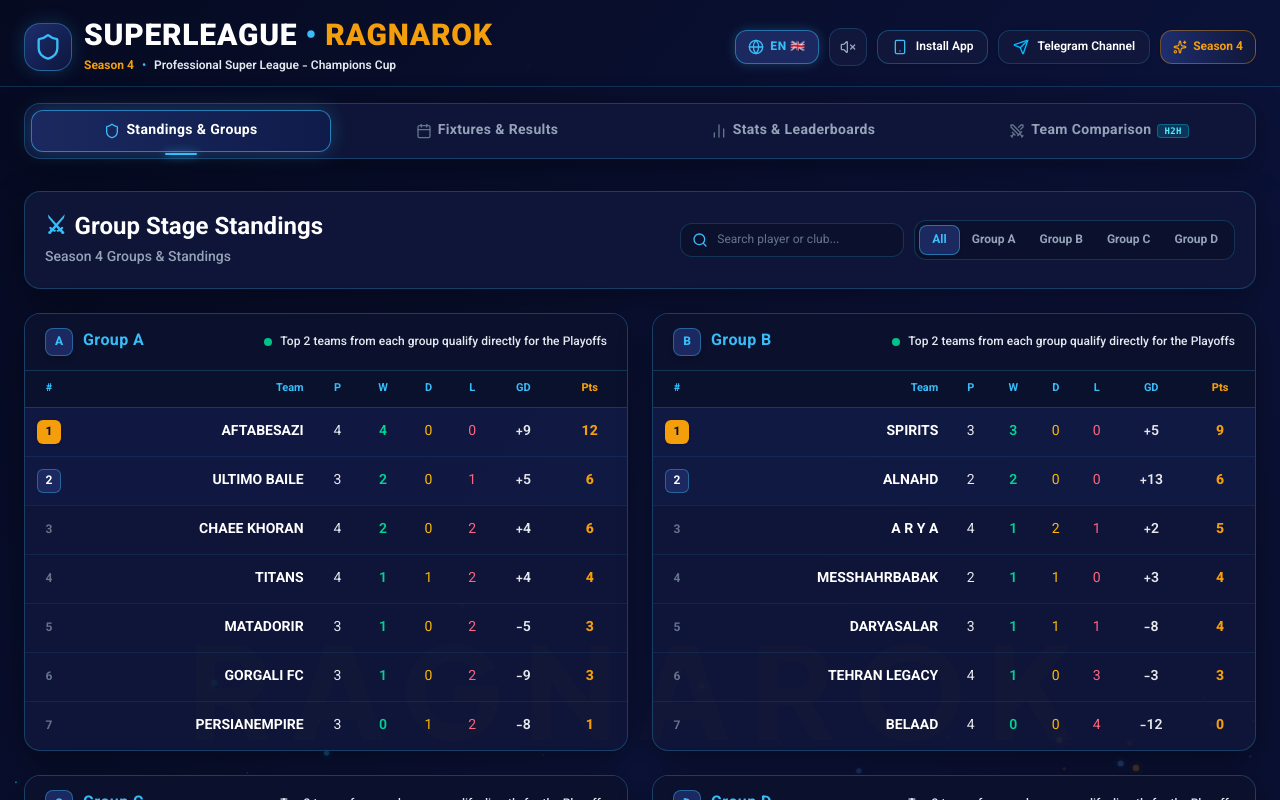
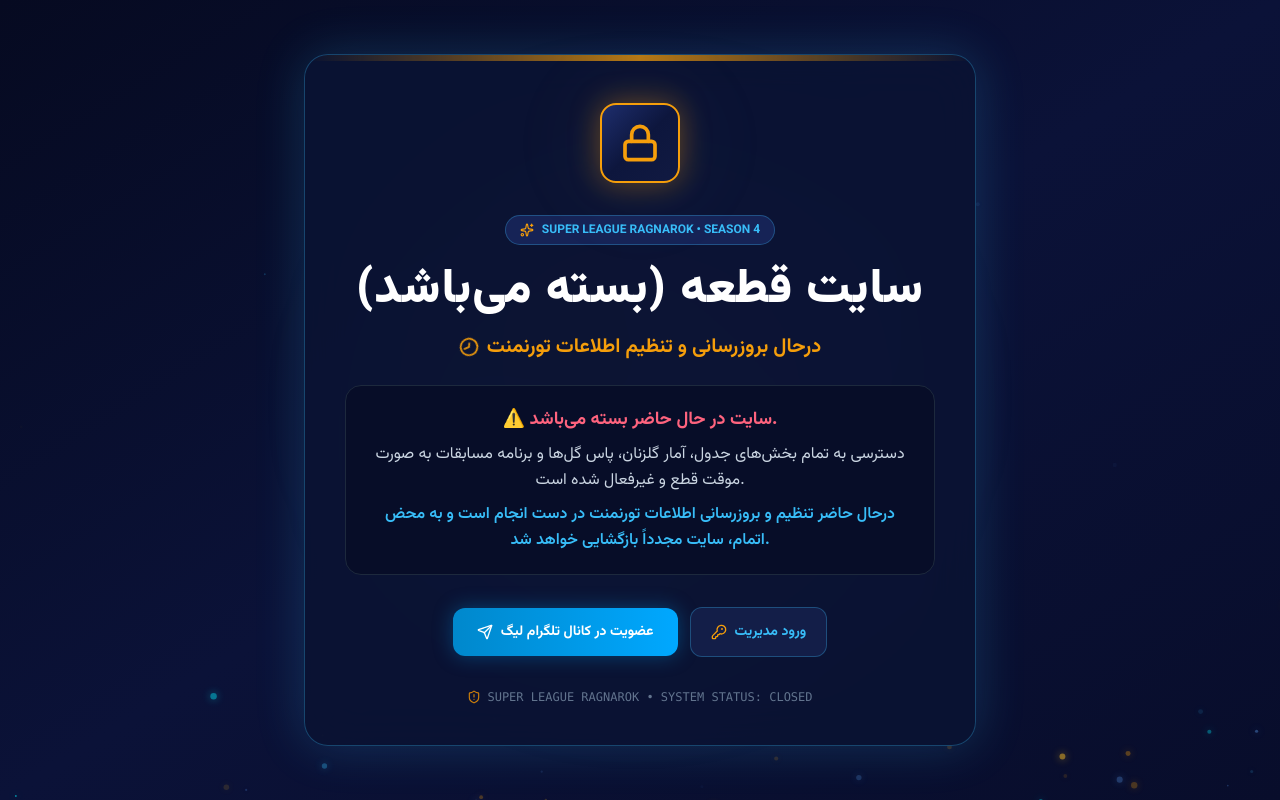
Before and after one commit to amira132ac-svg/TMProClubss, a React (Vite) app: page / in a window 1280 px wide. Shown: the top 800 px of the page. Built offline with nearby package versions, Linux system fonts and the light colour scheme.

Commit message:
feat: implement site maintenance mode
Add a maintenance screen to restrict user access while site data is being updated, with an administrative bypass mechanism.

```diff
--- a/metadata.json
+++ b/metadata.json
@@ -1,6 +1,6 @@
 {
   "name": "SUPERLEAGUE RAGNAROK",
-  "description": "SUPERLEAGUE RAGNAROK - Season 4: The Dawn of War football league with groups, standings, statistics, and fixtures.",
+  "description": "SUPERLEAGUE RAGNAROK - Season 4. سایت در حال حاضر جهت بروزرسانی و ثبت اطلاعات بسته می‌باشد.",
   "requestFramePermissions": [],
   "majorCapabilities": ["MAJOR_CAPABILITY_SERVER_SIDE_GEMINI_API"]
 }
--- a/src/App.tsx
+++ b/src/App.tsx
@@ -13,9 +13,12 @@ import { SponsorFooter } from './components/SponsorFooter';
 import { InstallModal } from './components/InstallModal';
 import { TeamModal } from './components/TeamModal';
 import { EditMatchModal } from './components/EditMatchModal';
+import { SiteClosedScreen } from './components/SiteClosedScreen';
 import { soundManager } from './utils/audio';
+import { Lock, Unlock } from 'lucide-react';
 
 export default function App() {
+  const [isSiteClosed, setIsSiteClosed] = useState(true);
   const [activeTab, setActiveTab] = useState<ActiveTab>('groups');
   const [teams, setTeams] = useState<Team[]>(() => computeStandings(initialTeams, initialMatches));
   const [matches, setMatches] = useState<Match[]>(initialMatches);
@@ -87,6 +90,29 @@ export default function App() {
 
       {/* Background Particle Embers */}
       <EmbersCanvas />
+
+      {/* If site is closed, render Site Closed Screen */}
+      {isSiteClosed ? (
+        <SiteClosedScreen onBypass={() => setIsSiteClosed(false)} />
+      ) : (
+        <>
+          {/* Top Admin Bar when site is unlocked */}
+          <div className="bg-[#10173A] border-b border-[#F59E0B]/30 px-4 py-2 flex items-center justify-between text-xs text-[#F59E0B] relative z-20">
+            <div className="flex items-center gap-2">
+              <Unlock className="w-3.5 h-3.5 text-[#F59E0B]" />
+              <span className="font-bold">دسترس مدیریت فعال است (سایت برای کاربران عمومی بسته می‌باشد)</span>
+            </div>
+            <button
+              onClick={() => {
+                soundManager.playUiClick();
+                setIsSiteClosed(true);
+              }}
+              className="px-2.5 py-1 bg-[#1E2E6E] hover:bg-rose-900/60 border border-rose-500/40 text-rose-300 font-bold rounded-lg flex items-center gap-1 transition-colors"
+            >
+              <Lock className="w-3 h-3" />
+              <span>بستن مجدد سایت</span>
+            </button>
+          </div>
 
           {/* Main Content Wrap */}
           <div>
@@ -166,6 +192,8 @@ export default function App() {
             onClose={() => setEditingMatch(null)}
             onSave={handleSaveMatch}
           />
+        </>
+      )}
 
     </div>
   );
--- /dev/null
+++ b/src/components/SiteClosedScreen.tsx
@@ -0,0 +1,142 @@
+import React, { useState } from 'react';
+import { Lock, ShieldAlert, Send, Clock, Sparkles, RefreshCw, KeyRound, Unlock } from 'lucide-react';
+import { soundManager } from '../utils/audio';
+
+interface SiteClosedScreenProps {
+  onBypass?: () => void;
+}
+
+export const SiteClosedScreen: React.FC<SiteClosedScreenProps> = ({ onBypass }) => {
+  const [showAdminInput, setShowAdminInput] = useState(false);
+  const [passcode, setPasscode] = useState('');
+  const [errorMsg, setErrorMsg] = useState('');
+
+  const telegramUrl = 'https://t.me/SUPERLEAGUE_RAGNAROK';
+
+  const handleAdminSubmit = (e: React.FormEvent) => {
+    e.preventDefault();
+    const cleanPass = passcode.trim();
+    if (cleanPass === 'Ali1202390' || cleanPass === 'ali1202390' || cleanPass === 'ragna' || cleanPass === '1380') {
+      soundManager.playUiClick();
+      if (onBypass) onBypass();
+    } else {
+      soundManager.playUiClick();
+      setErrorMsg('رمز عبور مدیریت اشتباه است.');
+      setTimeout(() => setErrorMsg(''), 3000);
+    }
+  };
+
+  return (
+    <div className="min-h-screen w-full flex flex-col items-center justify-center p-4 relative z-20 text-slate-100 font-vazir">
+      {/* Decorative background glow circles */}
+      <div className="absolute top-1/2 left-1/2 -translate-x-1/2 -translate-y-1/2 w-[320px] sm:w-[500px] h-[320px] sm:h-[500px] bg-gradient-to-tr from-[#38BDF8]/15 via-[#F59E0B]/10 to-purple-600/15 rounded-full blur-3xl pointer-events-none" />
+
+      {/* Main Glass Card */}
+      <div className="max-w-2xl w-full bg-[#0B1333]/90 backdrop-blur-xl border border-[#38BDF8]/30 rounded-3xl p-6 sm:p-10 shadow-[0_0_50px_rgba(56,189,248,0.2)] text-center relative overflow-hidden my-auto">
+
+        {/* Top Gold Border Accent */}
+        <div className="absolute top-0 left-0 right-0 h-1.5 bg-gradient-to-r from-transparent via-[#F59E0B] to-transparent animate-pulse" />
+
+        {/* Lock Shield Icon with Glowing Pulse */}
+        <div className="relative mx-auto w-24 h-24 mb-6 flex items-center justify-center">
+          <div className="absolute inset-0 bg-gradient-to-br from-[#F59E0B]/30 to-[#38BDF8]/30 rounded-full blur-lg animate-ping" />
+          <div className="w-20 h-20 rounded-2xl bg-gradient-to-br from-[#1E2E6E] via-[#0D163D] to-[#111A42] border-2 border-[#F59E0B] shadow-[0_0_30px_rgba(245,158,11,0.4)] flex items-center justify-center text-[#F59E0B] relative z-10">
+            <Lock className="w-10 h-10 text-[#F59E0B] stroke-[2.2]" />
+          </div>
+        </div>
+
+        {/* Tournament Brand */}
+        <div className="inline-flex items-center gap-2 px-3.5 py-1.5 rounded-full bg-[#1B2960]/80 border border-[#38BDF8]/30 text-xs font-bold text-[#38BDF8] mb-4">
+          <Sparkles className="w-3.5 h-3.5 text-[#F59E0B]" />
+          <span>SUPER LEAGUE RAGNAROK • SEASON 4</span>
+        </div>
+
+        {/* Main Banner Heading */}
+        <h1 className="text-3xl sm:text-4xl md:text-5xl font-black text-white tracking-wide mb-3 leading-tight">
+          سایت قطعه (بسته می‌باشد)
+        </h1>
+
+        <p className="text-lg sm:text-xl font-bold text-[#F59E0B] mb-6 flex items-center justify-center gap-2">
+          <Clock className="w-5 h-5 text-[#F59E0B] animate-spin" style={{ animationDuration: '8s' }} />
+          <span>درحال بروزرسانی و تنظیم اطلاعات تورنمنت</span>
+        </p>
+
+        {/* Description Box */}
+        <div className="bg-[#070D26]/80 border border-slate-800 rounded-2xl p-4 sm:p-5 mb-8 text-slate-300 text-sm sm:text-base leading-relaxed text-center space-y-2">
+          <p className="font-bold text-rose-400 text-base sm:text-lg">
+            ⚠️ سایت در حال حاضر بسته می‌باشد.
+          </p>
+          <p>
+            دسترسی به تمام بخش‌های جدول، آمار گلزنان، پاس گل‌ها و برنامه مسابقات به صورت موقت قطع و غیرفعال شده است.
+          </p>
+          <p className="text-[#38BDF8] font-semibold">
+            درحال حاضر تنظیم و بروزرسانی اطلاعات تورنمنت در دست انجام است و به محض اتمام، سایت مجدداً بازگشایی خواهد شد.
+          </p>
+        </div>
+
+        {/* Action Buttons */}
+        <div className="flex flex-col sm:flex-row items-center justify-center gap-3">
+          <a
+            href={telegramUrl}
+            target="_blank"
+            rel="noopener noreferrer"
+            onClick={() => soundManager.playUiClick()}
+            className="w-full sm:w-auto px-6 py-3.5 rounded-xl bg-gradient-to-r from-[#0088cc] to-[#00a8ff] text-white font-bold text-sm flex items-center justify-center gap-2 shadow-[0_0_20px_rgba(0,136,204,0.4)] hover:brightness-110 active:scale-95 transition-all"
+          >
+            <Send className="w-4 h-4" />
+            <span>عضویت در کانال تلگرام لیگ</span>
+          </a>
+
+          <button
+            onClick={() => {
+              soundManager.playUiClick();
+              setShowAdminInput(!showAdminInput);
+            }}
+            className="w-full sm:w-auto px-5 py-3.5 rounded-xl bg-[#131E48] border border-[#38BDF8]/30 text-[#38BDF8] hover:bg-[#1A2A64] font-bold text-sm flex items-center justify-center gap-2 transition-all active:scale-95"
+          >
+            <KeyRound className="w-4 h-4 text-[#F59E0B]" />
+            <span>ورود مدیریت</span>
+          </button>
+        </div>
+
+        {/* Admin Secret Bypass Drawer */}
+        {showAdminInput && (
+          <form onSubmit={handleAdminSubmit} className="mt-6 pt-6 border-t border-slate-800/80 flex flex-col items-center gap-3 animate-fadeIn">
+            <div className="text-xs text-slate-400">
+              جهت ورود مدیریت، رمز عبور را وارد کنید:
+            </div>
+            <div className="flex items-center gap-2 w-full max-w-sm">
+              <input
+                type="password"
+                placeholder="رمز عبور مدیریت..."
+                value={passcode}
+                onChange={(e) => setPasscode(e.target.value)}
+                className="flex-1 bg-[#070C21] border border-[#38BDF8]/40 rounded-xl px-3.5 py-2.5 text-sm text-white focus:outline-none focus:border-[#F59E0B] transition-colors"
+              />
+              <button
+                type="submit"
+                className="px-4 py-2.5 bg-[#F59E0B] hover:bg-[#d98206] text-[#060A21] font-bold text-sm rounded-xl flex items-center gap-1.5 transition-colors shadow-md"
+              >
+                <Unlock className="w-4 h-4" />
+                <span>ورود</span>
+              </button>
+            </div>
+            {errorMsg && (
+              <div className="text-xs text-rose-400 font-semibold flex items-center gap-1">
+                <ShieldAlert className="w-3.5 h-3.5" />
+                <span>{errorMsg}</span>
+              </div>
+            )}
+          </form>
+        )}
+
+        {/* Footer note */}
+        <div className="mt-8 text-xs text-slate-500 font-mono flex items-center justify-center gap-1.5">
+          <ShieldAlert className="w-3.5 h-3.5 text-amber-500/80" />
+          <span>SUPER LEAGUE RAGNAROK • SYSTEM STATUS: CLOSED</span>
+        </div>
+
+      </div>
+    </div>
+  );
+};
```
Lines whose indentation alone changed are shown as unchanged.
